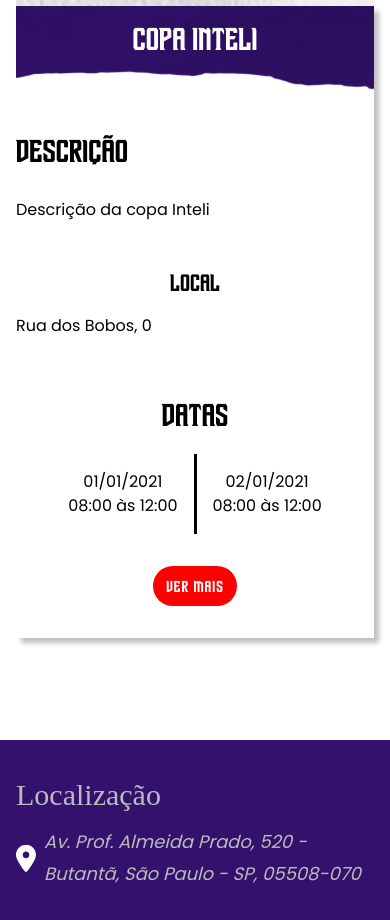
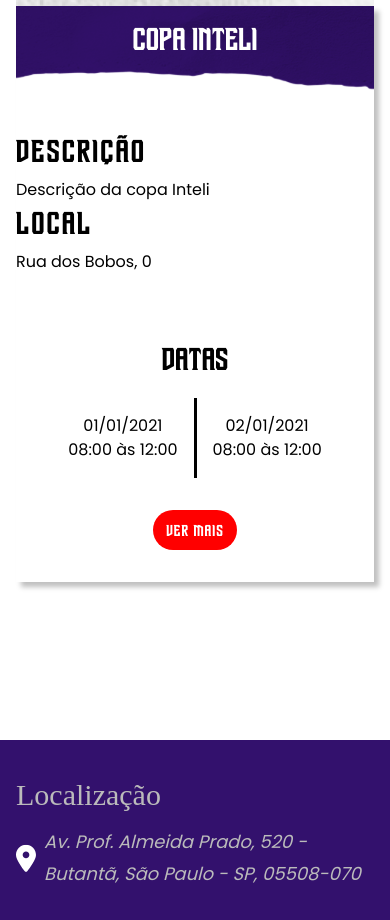
Before and after one commit to EquipeTantera/Landing_Page_Tantera, a React (Vite) app in the folder src/frontend/: page / in a window 390 px wide. Shown: the part 940-1860 px from the top of the page. Built offline with nearby package versions, Linux system fonts and the light colour scheme.

Commit message:
refactor: add content component to large event card

```diff
--- a/src/frontend/src/components/Card/LargeCard/LargeEventCard/index.jsx
+++ b/src/frontend/src/components/Card/LargeCard/LargeEventCard/index.jsx
@@ -2,6 +2,7 @@ import PropTypes from 'prop-types';
 import styles from './styles.module.scss';
 import Button from '../../../Button';
 import Dates from '../../Common/Date';
+import Content from '../../../Content';
 
 export default function LargeEventCard({ name, description, fullImage, address, dates, textButton, linkButton }) {
   return (
@@ -12,14 +13,18 @@ export default function LargeEventCard({ name, description, fullImage, address,
         </div>
 
         <div className={styles.container__infos}>
-          <p className={styles.container__infos__title}>Descrição</p>
-          <p className={styles.container__infos__description}>{description}</p>
+          <Content
+            title="Descrição"
+            content={description}
+          />
         </div>
 
         <div className={styles.container__details}>
           <div className={styles["container__details__div-local"]}>
-            <p className={styles["container__details__div-local__title"]}>Local</p>
-            <p className={styles["container__details__div-local__list__item__name"]}>{address}</p>
+            <Content
+              title="Local"
+              content={address}
+            />
           </div>
 
           <div className={styles["container__details__div-date"]}>
--- a/src/frontend/src/components/Card/LargeCard/LargeEventCard/styles.module.scss
+++ b/src/frontend/src/components/Card/LargeCard/LargeEventCard/styles.module.scss
@@ -44,11 +44,6 @@
     width: 70%;
     margin-left: 2rem;
     margin-top: 2rem;
-
-    &__title {
-      font-family: v.$DriveCorps;
-      font-size: 2rem;
-    }
   }
 
   &__details {
@@ -66,25 +61,6 @@
     margin-top: 2rem;
     margin-bottom: 2rem;
     width: 70%;
-  }
-
-  &__details {
-    &__div-local {
-      &__title {
-        margin-top: 3rem;
-        margin-bottom: 1.5rem;
-        font-size: 2rem;
-        font-family: v.$DriveCorps;
-      }
-
-      &__list {
-        list-style-type: disc;
-
-        &__item {
-          margin-bottom: .5rem;
-        }
-      }
-    }
   }
 
   &-image {
@@ -129,11 +105,6 @@
       gap: 1rem;
       width: 100%;
       margin-left: 0;
-
-      &__description {
-        line-height: 1.5rem;
-        margin-top: 1rem;
-      }
     }
 
     &__details {
@@ -150,19 +121,6 @@
 
     &__details {
       width: 100%;
-
-      &__div-local {
-        &__title {
-          font-size: 1.5rem;
-          text-align: center;
-        }
-      }
-
-      &__div-date {
-        &__title {
-          font-size: 1.5rem;
-        }
-      }
     }
 
     &-image {
```
